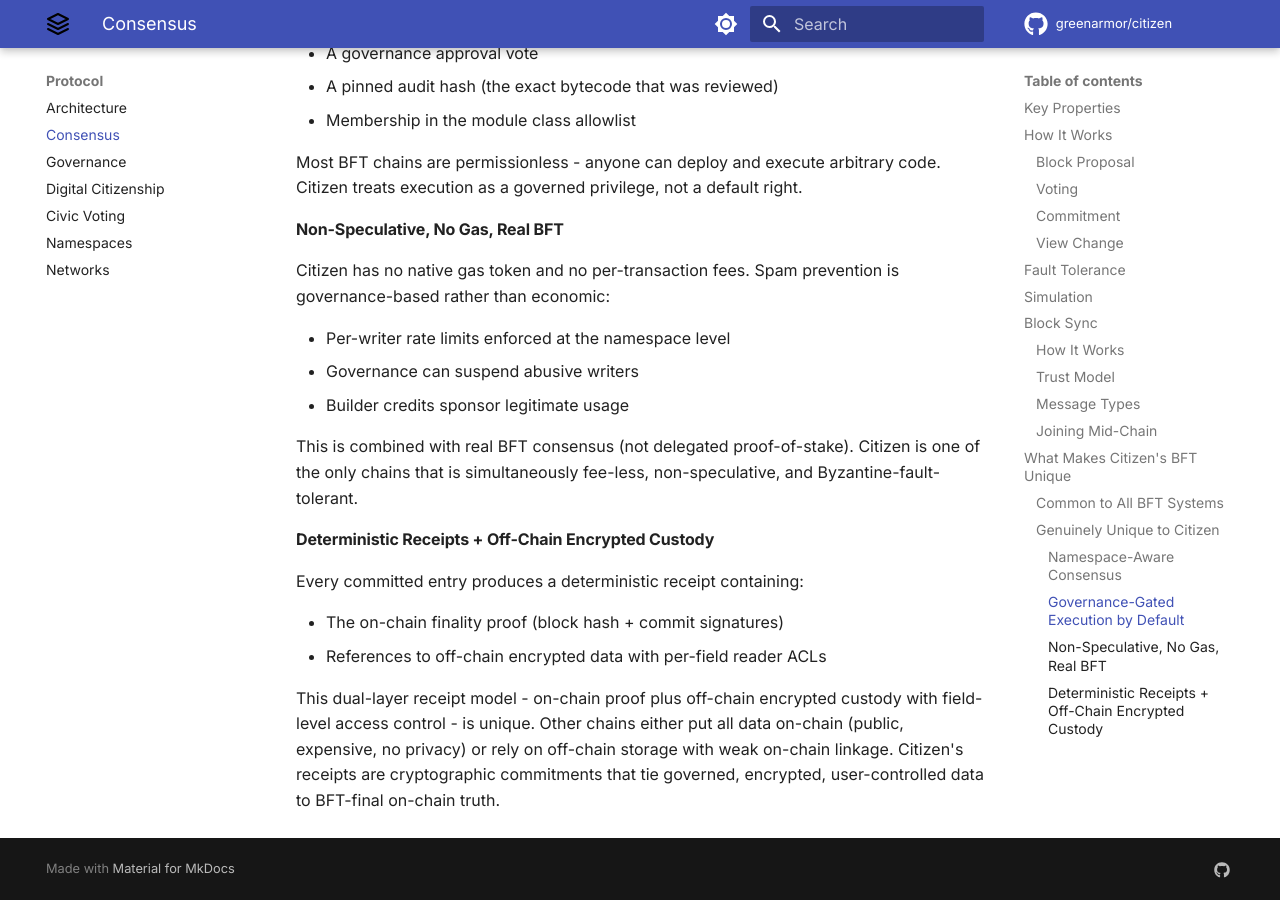
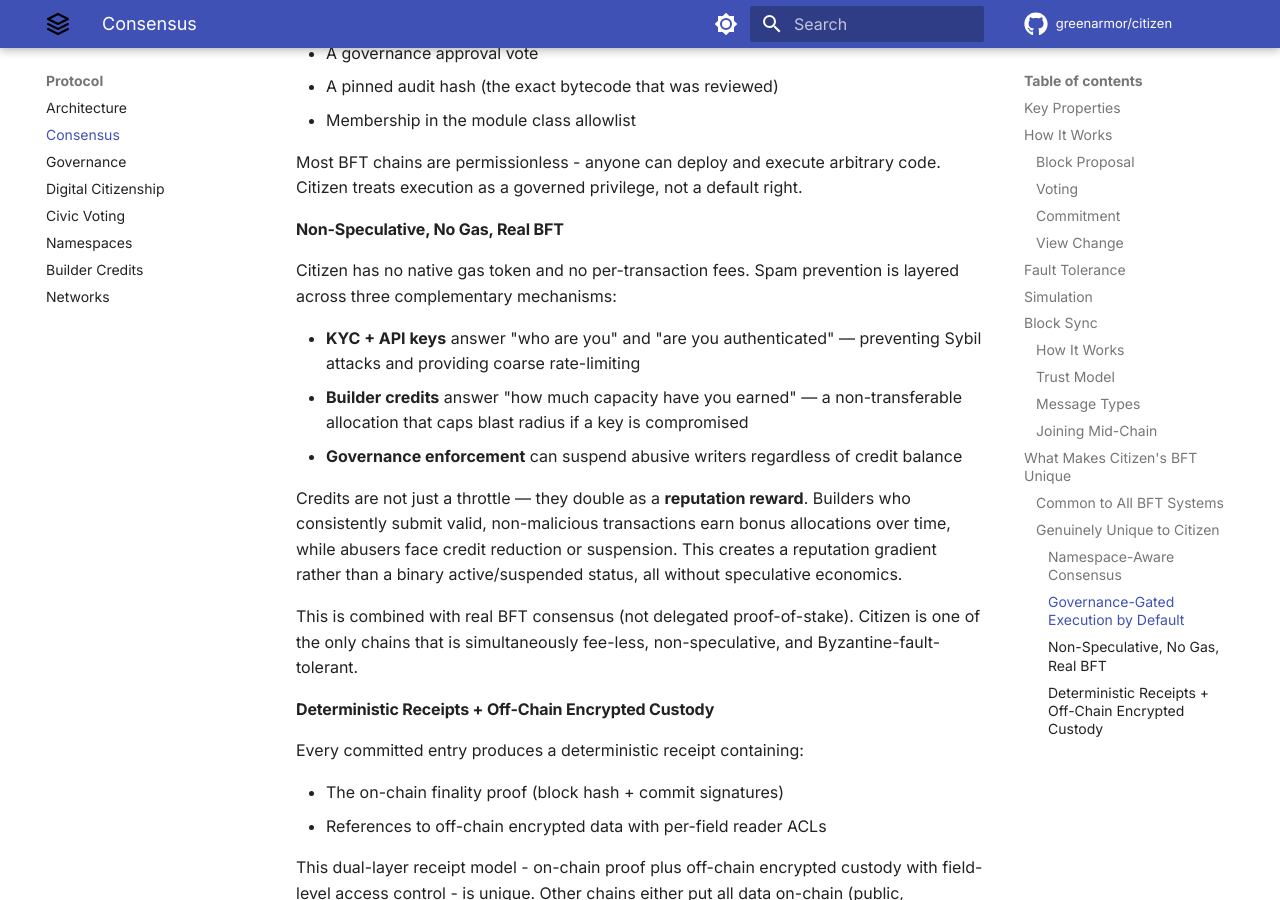
Before and after one commit to Buidler-Solutions/citizen, an MkDocs documentation site: the page built from docs/protocol/consensus.md, in a window 1280 px wide and 900 px high, scrolled down 4921 px. Built offline with MkDocs 1.6.1 and Material for MkDocs 9.7.7, drawn with Linux system fonts in a browser that asks for light colours; comment, search, counter and statistics services are not loaded.

Commit message:
docs: add builder credits reward model and reputation framing
Redefine builder credits as a reputation-based capacity system layered
on top of KYC and API keys rather than purely a spam throttle. New
dedicated page covers three-layer authorization, bonus credit earning,
monitoring feedback loop, gas comparison, non-transferability, and
anti-abuse controls.

```diff
--- a/docs/protocol/consensus.md
+++ b/docs/protocol/consensus.md
@@ -150,11 +150,13 @@ Most BFT chains are permissionless - anyone can deploy and execute arbitrary cod
 
 #### Non-Speculative, No Gas, Real BFT
 
-Citizen has no native gas token and no per-transaction fees. Spam prevention is governance-based rather than economic:
+Citizen has no native gas token and no per-transaction fees. Spam prevention is layered across three complementary mechanisms:
 
-- Per-writer rate limits enforced at the namespace level
-- Governance can suspend abusive writers
-- Builder credits sponsor legitimate usage
+- **KYC + API keys** answer "who are you" and "are you authenticated" — preventing Sybil attacks and providing coarse rate-limiting
+- **Builder credits** answer "how much capacity have you earned" — a non-transferable allocation that caps blast radius if a key is compromised
+- **Governance enforcement** can suspend abusive writers regardless of credit balance
+
+Credits are not just a throttle — they double as a **reputation reward**. Builders who consistently submit valid, non-malicious transactions earn bonus allocations over time, while abusers face credit reduction or suspension. This creates a reputation gradient rather than a binary active/suspended status, all without speculative economics.
 
 This is combined with real BFT consensus (not delegated proof-of-stake). Citizen is one of the only chains that is simultaneously fee-less, non-speculative, and Byzantine-fault-tolerant.
 
--- a/mkdocs.yml
+++ b/mkdocs.yml
@@ -81,6 +81,7 @@ nav:
       - Digital Citizenship: protocol/citizenship.md
       - Civic Voting: protocol/civic-voting.md
       - Namespaces: protocol/namespaces.md
+      - Builder Credits: protocol/builder-credits.md
       - Networks: protocol/networks.md
   - Wallets:
       - Overview: wallets/overview.md
```
Also changed, not shown: docs/protocol/builder-credits.md (added, +122 -0 lines), docs/protocol/namespaces.md (+2 -2 lines).
